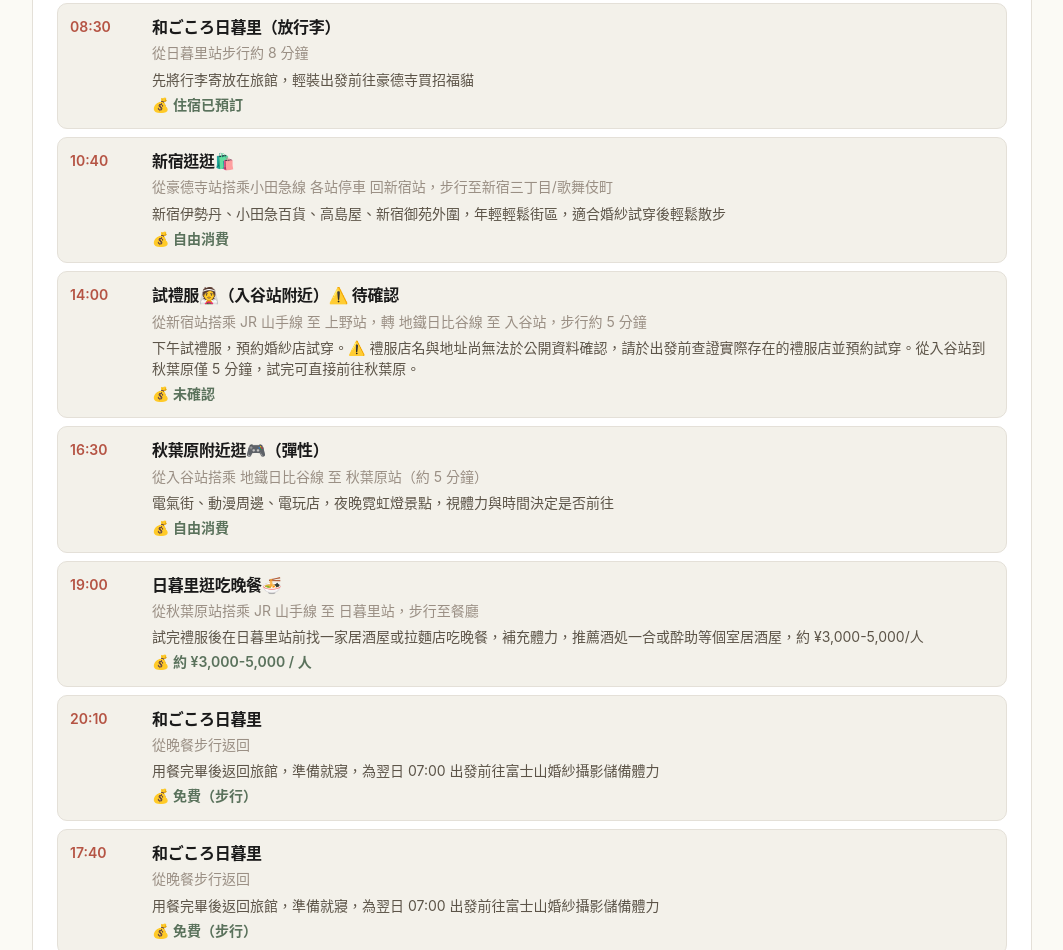
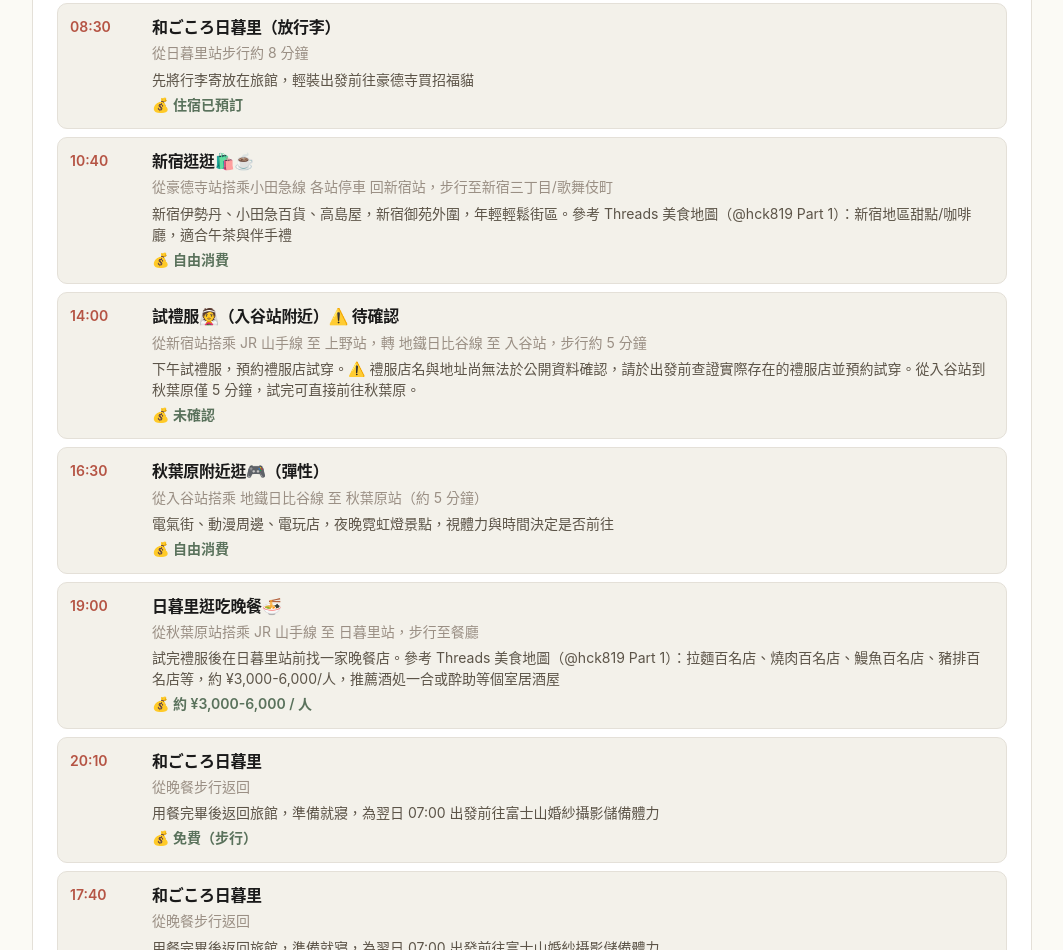
Before and after one commit to dengdualangininder/tokyo-wedding-2026-itinerary, a plain HTML site: page index.html in a window 1280 px wide. Shown: the part 883-1833 px from the top of the page, without its empty margins (108-1171 px from the left). Drawn offline with Linux system fonts and the light colour scheme.

Commit message:
Day 1 加入 Threads 美食建議（@hck819 Part 1）
- 新宿逛逛加入甜點/咖啡廳參考
- 日暮里晚餐加入拉麵/燒肉/鰻魚/豬排百名店參考，價格調整為 ¥3,000-6,000
- 同步更新 script.js 與 day1.html

```diff
--- a/script.js
+++ b/script.js
@@ -55,7 +55,7 @@ document.addEventListener('DOMContentLoaded', function() {
           day: 1
         },
         {
-          name: '新宿逛逛🛍️',
+          name: '新宿逛逛🛍️☕',
           code: 'ShinjukuWalk',
           lat: 35.6896,
           lng: 139.7006,
@@ -63,7 +63,7 @@ document.addEventListener('DOMContentLoaded', function() {
           arriveTime: '10:40',
           departTime: '13:30',
           transport: '從豪德寺站搭乘小田急線 各站停車 回新宿站，步行至新宿三丁目/歌舞伎町',
-          detail: '新宿伊勢丹、小田急百貨、高島屋、新宿御苑外圍，年輕輕鬆街區，適合婚紗試穿後輕鬆散步',
+          detail: '新宿伊勢丹、小田急百貨、高島屋，新宿御苑外圍，年輕輕鬆街區。參考 Threads 美食地圖（@hck819 Part 1）：新宿地區甜點/咖啡廳，適合午茶與伴手禮',
           cost: '自由消費',
           day: 1
         },
@@ -76,7 +76,7 @@ document.addEventListener('DOMContentLoaded', function() {
           arriveTime: '14:00',
           departTime: '16:00',
           transport: '從新宿站搭乘 JR 山手線 至 上野站，轉 地鐵日比谷線 至 入谷站，步行約 5 分鐘',
-          detail: '下午試禮服，預約婚紗店試穿。⚠️ 禮服店名與地址尚無法於公開資料確認，請於出發前查證實際存在的禮服店並預約試穿。從入谷站到秋葉原僅 5 分鐘，試完可直接前往秋葉原。',
+          detail: '下午試禮服，預約禮服店試穿。⚠️ 禮服店名與地址尚無法於公開資料確認，請於出發前查證實際存在的禮服店並預約試穿。從入谷站到秋葉原僅 5 分鐘，試完可直接前往秋葉原。',
           cost: '未確認',
           day: 1
         },
@@ -102,8 +102,8 @@ document.addEventListener('DOMContentLoaded', function() {
           arriveTime: '19:00',
           departTime: '20:00',
           transport: '從秋葉原站搭乘 JR 山手線 至 日暮里站，步行至餐廳',
-          detail: '試完禮服後在日暮里站前找一家居酒屋或拉麵店吃晚餐，補充體力，推薦酒処一合或酔助等個室居酒屋，約 ¥3,000-5,000/人',
-          cost: '約 ¥3,000-5,000 / 人',
+          detail: '試完禮服後在日暮里站前找一家晚餐店。參考 Threads 美食地圖（@hck819 Part 1）：拉麵百名店、燒肉百名店、鰻魚百名店、豬排百名店等，約 ¥3,000-6,000/人，推薦酒処一合或酔助等個室居酒屋',
+          cost: '約 ¥3,000-6,000 / 人',
           day: 1
         },
         {
```
Also changed, not shown: day1.html (+4 -4 lines).
